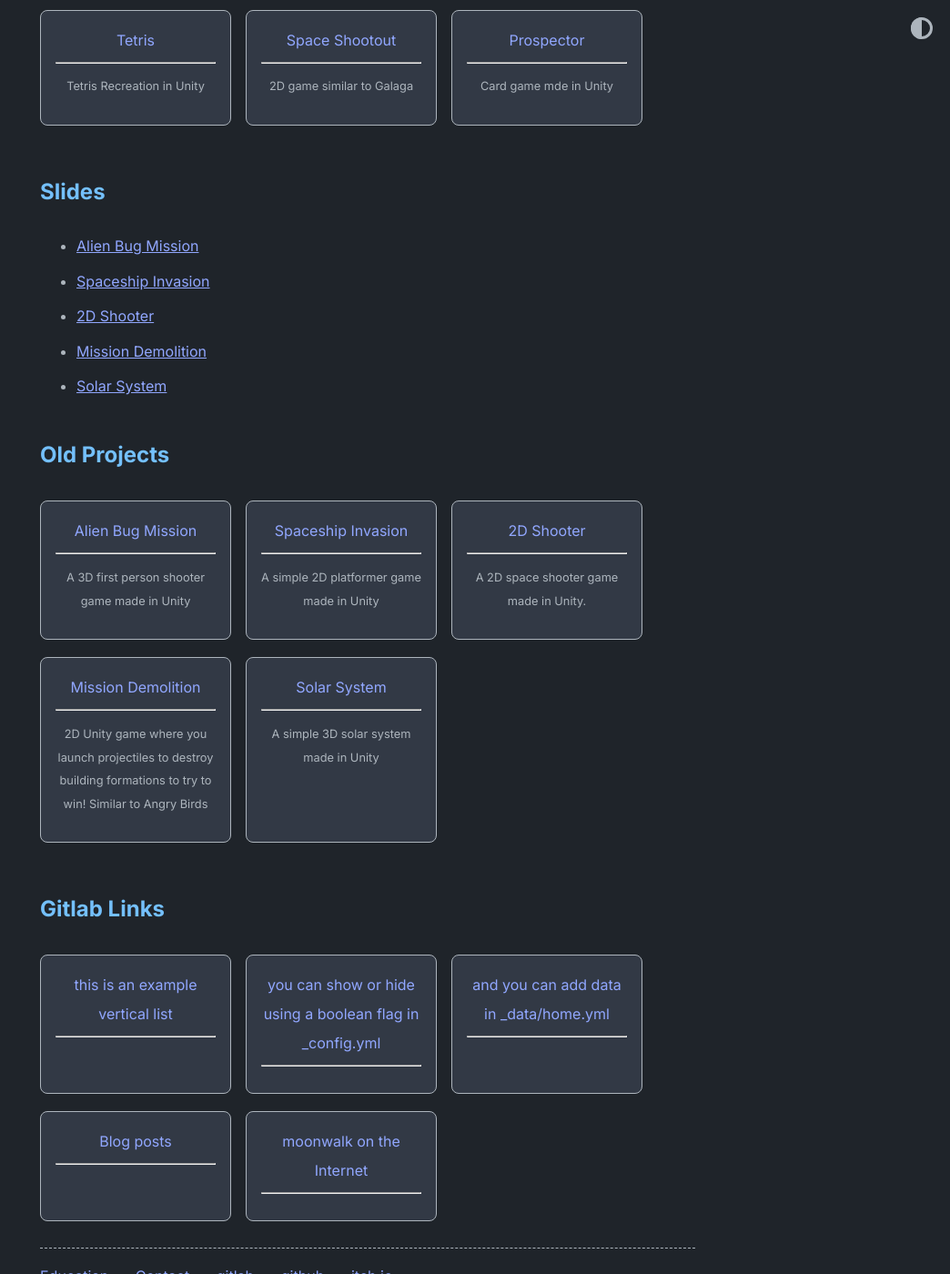
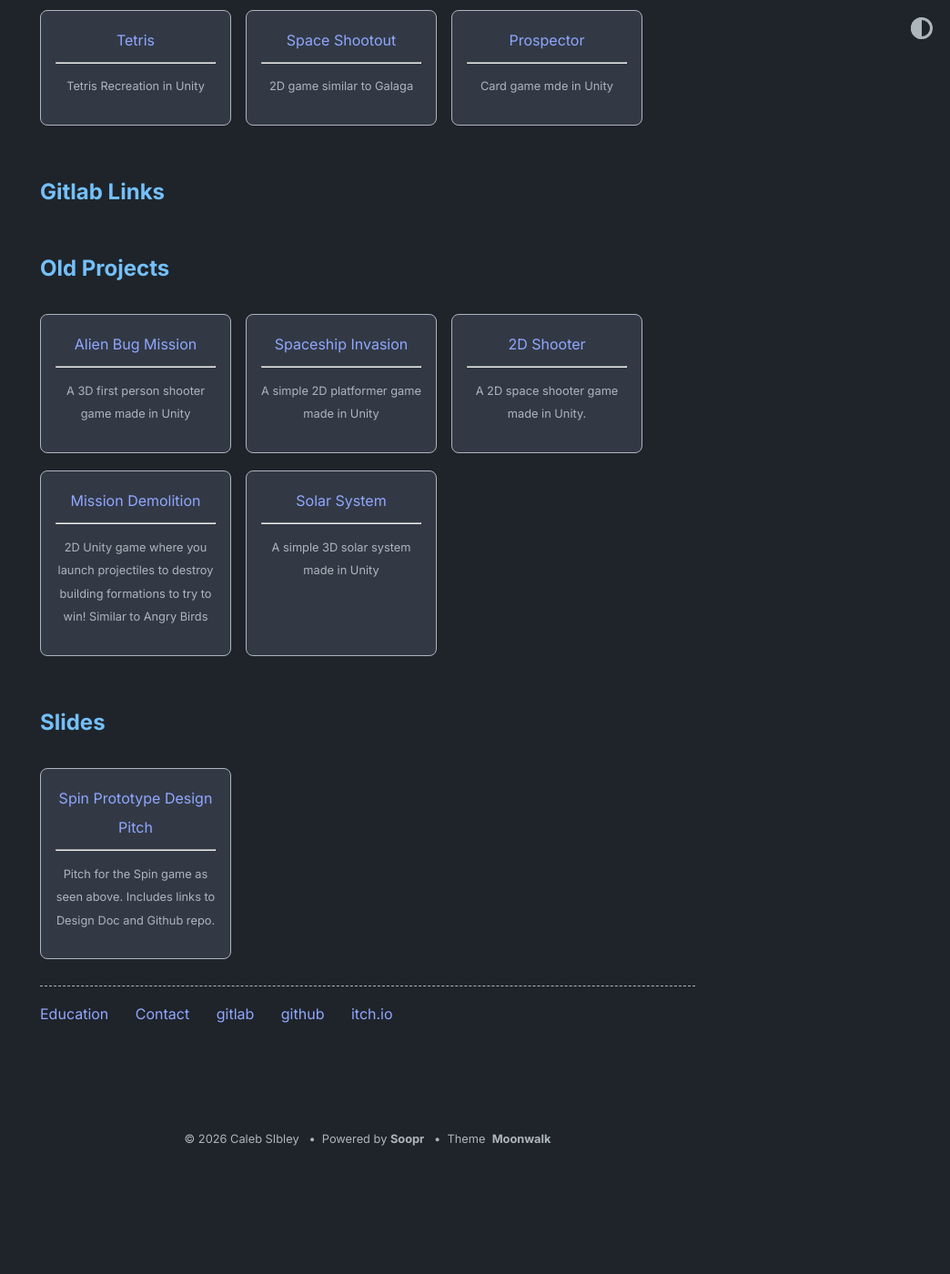
Before and after one commit to toastie-Sib/toastie-Sib.github.io, a Jekyll site: the page built from index.md, in a window 1280 px wide and 1400 px high, scrolled down 1277 px. Shown: the whole window at 91% size, without its empty margins (236-1280 px from the left). Built offline with Jekyll 4.4.1, drawn with Linux system fonts in a browser that asks for light colours; after the commit the page ends 2555 px from its top, so only the background shows below that.

Commit message:
Update Slides

```diff
--- a/_config.yml
+++ b/_config.yml
@@ -29,15 +29,15 @@ theme_config:
   show_blog: false # show blog posts added in _posts
   show_old_projects: true # show old projects as cards, add in _data/home.yml
   show_misc_list: true # show generic vertical list for misc details, add _data/home.yml
-  show_gitlab: true
+  show_slides: true
   show_reading_time: false # show number of words and reading time in the blog posts
   show_tags: false # show tags in a blog posts
   # options for "home" page
   home:
     title_projects: Portfolio
-    title_misc_list: Slides
+    title_misc_list: Gitlab Links
     title_old_projects: Old Projects
-    title_gitlab: Gitlab Links
+    title_slides: Slides
 
 soopr:
   publish_token: "" # sign up at https://www.soopr.co to get your publish token and personalize share and reaction options
--- a/_data/home.yml
+++ b/_data/home.yml
@@ -66,29 +66,39 @@ project_entries:
     #highlight: WIP
 
 
-misc_entries:
-
-  - title: Alien Bug Mission
-    url: https://toastie-sibley.itch.io/alien-bug-mission
-    desc: A 3D first person shooter game made in Unity
-    #highlight: NEW
-
-  - title: Spaceship Invasion
-    url: https://toastie-sibley.itch.io/spaceship-invasion
-    desc: A simple 2D platformer game made in Unity
-
-  - title: 2D Shooter
-    url: https://toastie-sibley.itch.io/2d-shooter
-    desc: A 2D space shooter game made in Unity.
-
-  - title: Mission Demolition
-    url: https://toastie-sibley.itch.io/mission-demolition
-    desc: 2D Unity game where you launch projectiles to destroy building formations to try to win! Similar to Angry Birds
-
-  - title: Solar System
-    url: https://toastie-sibley.itch.io/solar-system
-    desc: A simple 3D solar system made in Unity
-
+#misc_entries:
+#
+#  - title: this is an example vertical list
+#    url: false
+#
+#  - title: you can show or hide using a boolean flag in _config.yml
+#    url: false
+#
+#  - title: and you can add data in _data/home.yml
+#    url: false
+#
+#  - title: Blog posts
+#    post_list: false
+#    url: false
+#
+#  - title: moonwalk on the Internet
+#    url: false
+#    entries:
+#      - title: on Github
+#        url: https://github.com/abhinavs/moonwalk
+#
+#      - title: originally built for abhinav's homepage
+#        url: https://www.abhinav.co
+#
+#      - title: this list is scalable and can be nested
+#        url: false
+#        entries:
+#          - title: this is nested inside a nested list
+#            url: false
+#
+#          - title: it is easy to use, see _data/home.yml to see how to configure it.
+#            url: false
+#
 
 old_project_entries:
 
@@ -135,34 +145,9 @@ footer_entries:
   - title: itch.io
     url: https://toastie-sibley.itch.io/
 
-gitlab_entries:
-  - title: this is an example vertical list
-    url: false
+slides_entries:
 
-  - title: you can show or hide using a boolean flag in _config.yml
-    url: false
-
-  - title: and you can add data in _data/home.yml
-    url: false
-
-  - title: Blog posts
-    post_list: false
-    url: false
-
-  - title: moonwalk on the Internet
-    url: false
-    entries:
-      - title: on Github
-        url: https://github.com/abhinavs/moonwalk
-
-      - title: originally built for abhinav's homepage
-        url: https://www.abhinav.co
-
-      - title: this list is scalable and can be nested
-        url: false
-        entries:
-          - title: this is nested inside a nested list
-            url: false
-
-          - title: it is easy to use, see _data/home.yml to see how to configure it.
-            url: false
+  - title: Spin Prototype Design Pitch
+    url: https://docs.google.com/presentation/d/133SMqOg1TRTs_2EJaMCAPMGMWjDsuAY86wa1f2eT5ek/edit?slide=id.p#slide=id.p
+    desc: Pitch for the Spin game as seen above. Includes links to Design Doc and Github repo.
+    #highlight: NEW
--- a/_layouts/home.html
+++ b/_layouts/home.html
@@ -36,9 +36,9 @@ layout: default
   {% include card_list.html collection=site.data.home.old_project_entries %}
 {% endif %}
 
-{% if site.theme_config.show_gitlab == true %}
-  <h2>{{ site.theme_config.home.title_gitlab }}</h2>
-  {% include card_list.html collection=site.data.home.gitlab_entries %}
+{% if site.theme_config.show_slides == true %}
+  <h2>{{ site.theme_config.home.title_slides }}</h2>
+  {% include card_list.html collection=site.data.home.slides_entries %}
 {% endif %}
 
 
```
